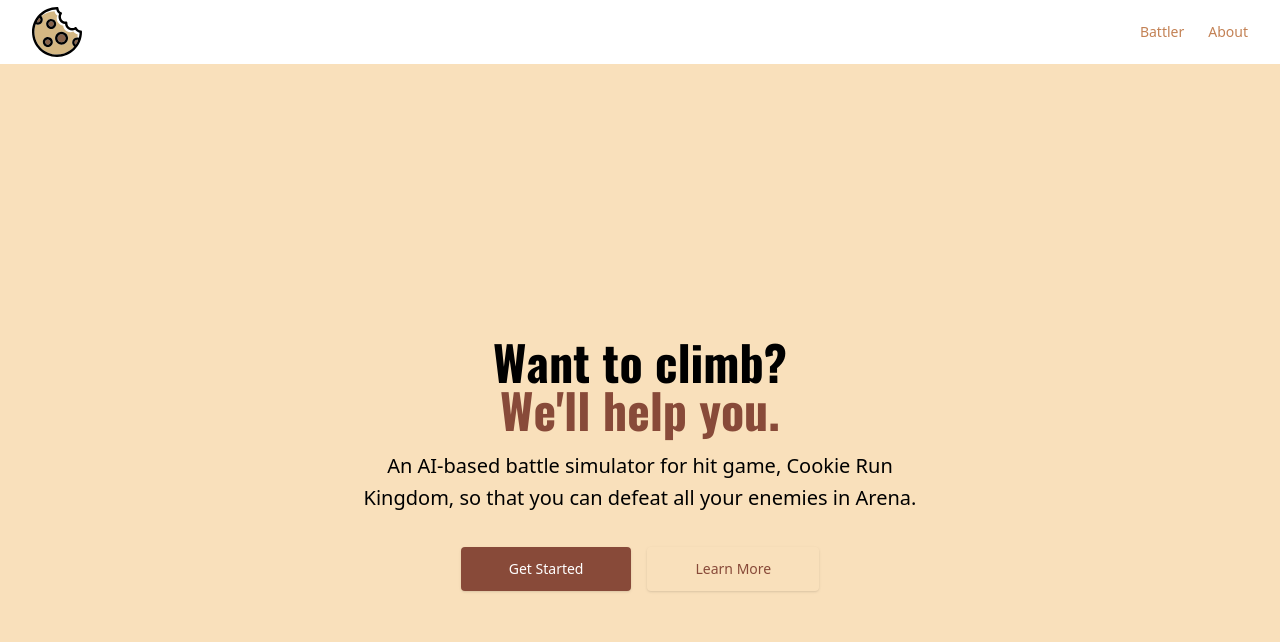
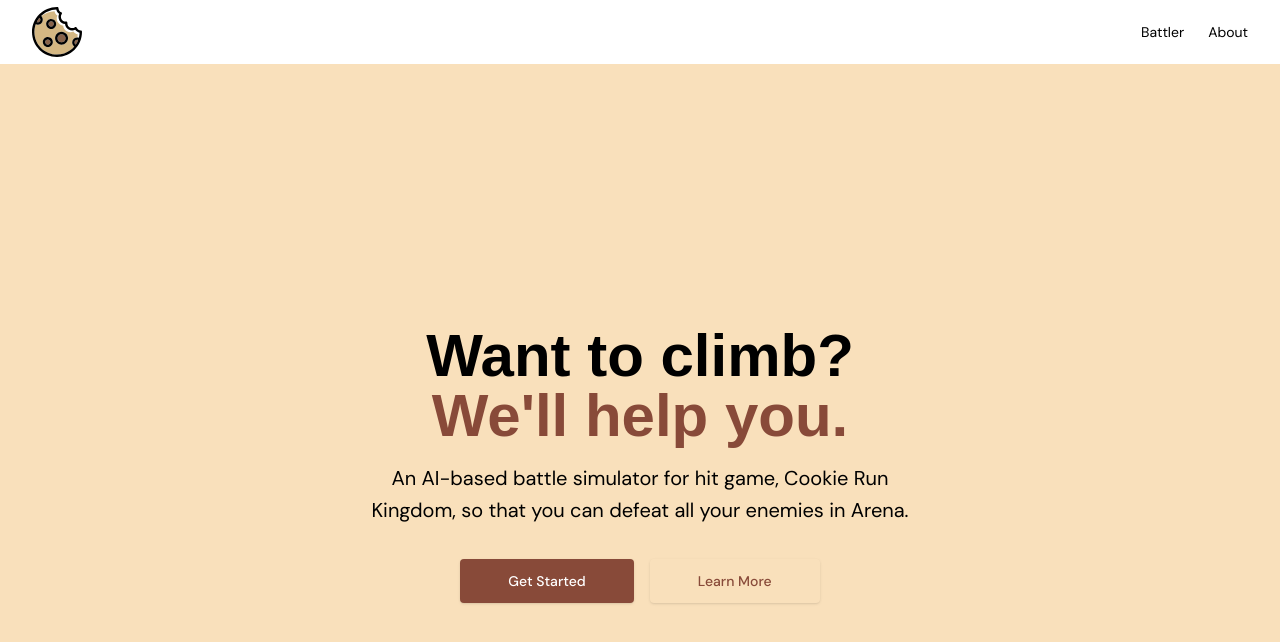
Before and after one commit to JohndKim/Cookie-Run-Kingdom-AI-Battler, a React (Create React App) app: page / in a window 1280 px wide. Shown: the top 642 px of the page. Built offline with nearby package versions, Linux system fonts and the light colour scheme.

Commit message:
update font
marcellus and dmsans

```diff
--- a/src/components/Banner.js
+++ b/src/components/Banner.js
@@ -7,18 +7,19 @@
     className="mx-auto max-w-screen-xl px-4 py-32 lg:flex lg:h-screen lg:items-center"
   >
     <div className="mx-auto max-w-xl text-center">
-      <h1 className="text-3xl font-bold font-oswald sm:text-5xl text-black">
+      <h1 className="text-3xl font-semibold font-marcellus sm:text-6xl text-black">
         Want to climb?
-        <strong className="font-black font-oswald text-primary sm:block">
+        <br />
+        <strong className="sm:text-6xl font-marcellus text-primary sm:block">
           We'll help you.
         </strong>
       </h1>
 
-      <p className="mt-4 sm:text-xl/relaxed text-black">
+      <p className="mt-4 sm:text-xl/relaxed text-black font-dmsans">
         An AI-based battle simulator for hit game, Cookie Run Kingdom, so that you can defeat all your enemies in Arena.
       </p>
 
-      <div className="mt-8 flex flex-wrap justify-center gap-4">
+      <div className="mt-8 flex flex-wrap justify-center gap-4 font-dmsans">
         <Link to ="/battler">
           <div className="block w-full rounded bg-primary px-12 py-3 text-sm font-medium text-white shadow hover:bg-c2 hover:opacity-90 focus:outline-none focus:ring active:bg-c2 sm:w-auto">
           Get Started
--- a/src/components/Navbar.js
+++ b/src/components/Navbar.js
@@ -17,13 +17,13 @@
               </Link>
             </div>
 
-            <div className="md:flex md:items-center md:gap-12">
+            <div className="md:flex md:items-center md:gap-12 font-dmsans text-black">
               <nav aria-label="Global" className="hidden md:block">
                 <ul className="flex items-center gap-6 text-sm">
                 {/* battler */}
                   <li>
                     <Link to="/battler">
-                    <div className="text-secondary transition hover:text-gray-500/75">
+                    <div className="transition hover:text-gray-500/75">
                       Battler
                     </div>
                     </Link>
@@ -31,7 +31,7 @@
                 {/* about us */}
                   <li>
                     <Link to ="/about">
-                    <div className="text-secondary transition hover:text-gray-500/75">
+                    <div className="transition hover:text-gray-500/75">
                       About
                     </div>
                     </Link>
--- a/src/index.css
+++ b/src/index.css
@@ -5,4 +5,8 @@
 @font-face {
     font-family: "OSWALD";
     src: url("../public/fonts/Oswald.ttf");
+    font-family: "MARCELLUS";
+    src: url("../public/fonts/Marcellus.ttf");
+    font-family: "DMSANS";
+    src: url("../public/fonts/DMSans.ttf")
   }
--- a/tailwind.config.js
+++ b/tailwind.config.js
@@ -24,7 +24,12 @@
       },
       fontFamily: {
         'oswald': ['OSWALD', 'sans-serif'],
-      }
+        'marcellus': ['MARCELLUS', 'sans-serif'],
+        'dmsans': ['DMSANS', 'sans-serif'],
+      },
+      fontWeight: {
+        thicc: '900',
+      },
     },
   },
   plugins: [],
```
Also changed, not shown: public/fonts/DMSans.ttf (added), public/fonts/Marcellus.ttf (added).
